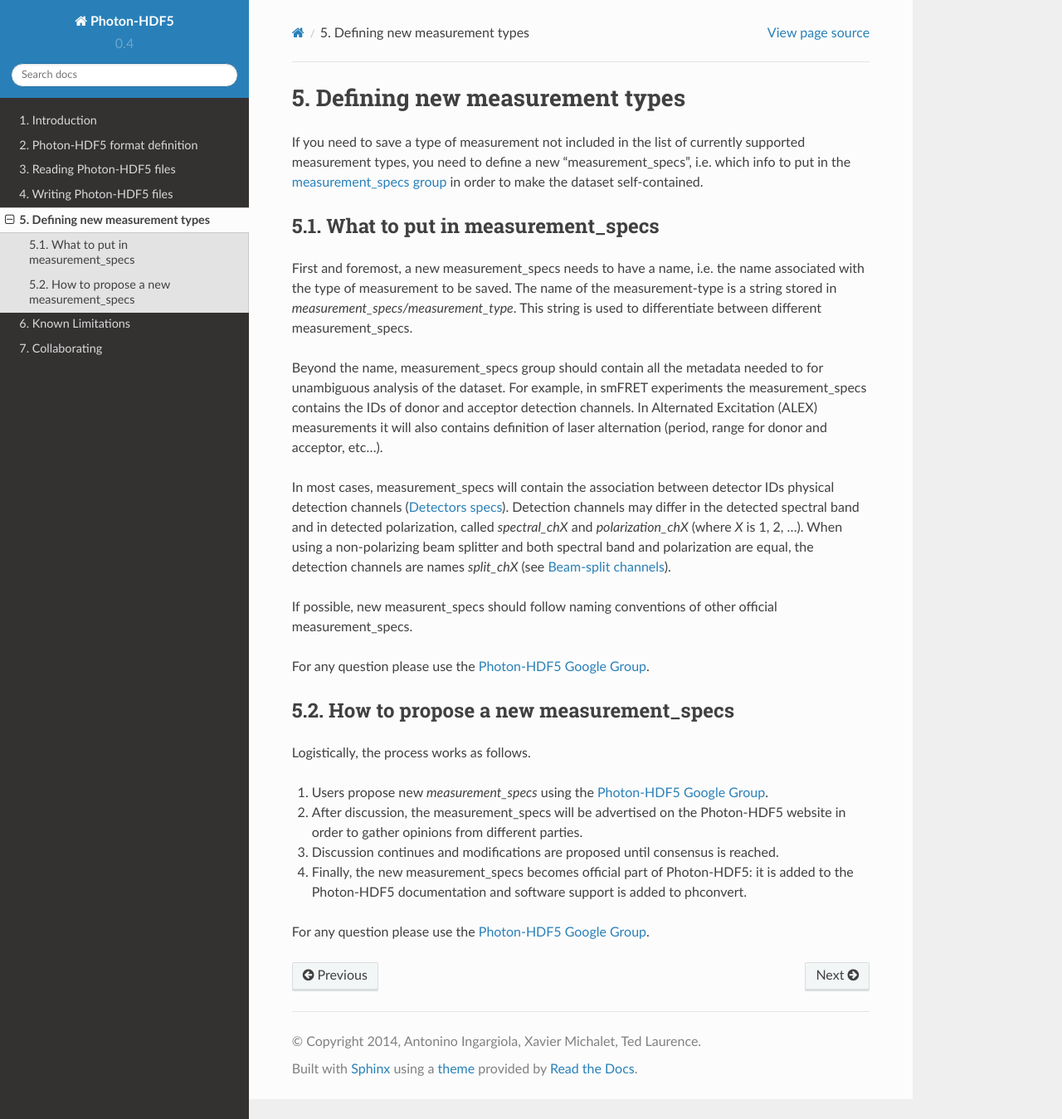
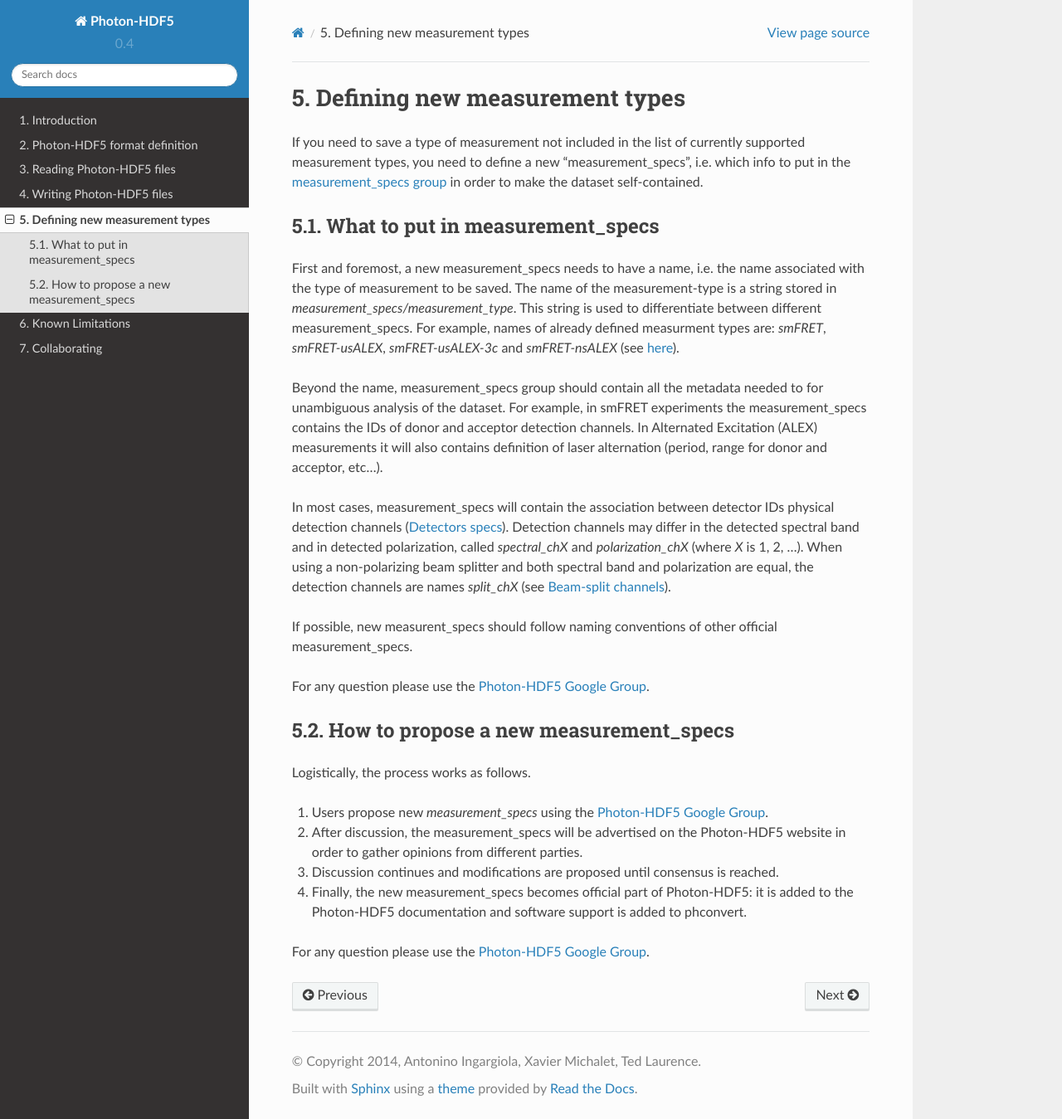
Before and after one commit to Photon-HDF5/photon-hdf5, a Sphinx documentation site: the page built from docs/new_measurement_specs.rst, in a window 1280 px wide and 1349 px high. Shown: the whole window at 83% size. Built offline with Sphinx 7.4.7 and the Read the Docs theme 2.0.0, drawn with Linux system fonts in a browser that asks for light colours.

Commit message:
Add existing measurement_type names as example

```diff
--- a/docs/new_measurement_specs.rst
+++ b/docs/new_measurement_specs.rst
@@ -15,7 +15,9 @@ First and foremost, a new measurement_specs needs to have a name, i.e.
 the name associated with the type of measurement to be saved.
 The name of the measurement-type is a string stored
 in `measurement_specs/measurement_type`. This string is used to differentiate
-between different measurement_specs.
+between different measurement_specs. For example, names of already defined
+measurment types are: `smFRET`, `smFRET-usALEX`, `smFRET-usALEX-3c` and
+`smFRET-nsALEX` (see :ref:`here <measurement_specs_group>`).
 
 Beyond the name, measurement_specs group should contain all the metadata
 needed to for unambiguous analysis of the dataset. For example, in smFRET experiments
```
